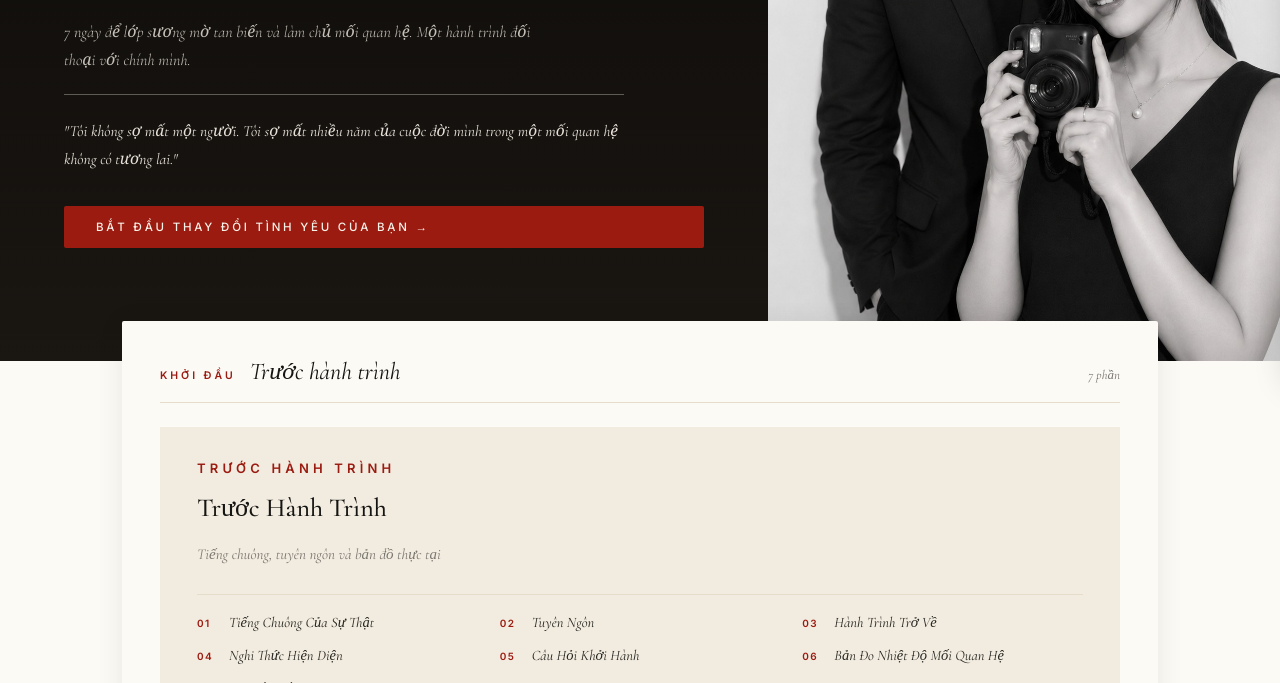
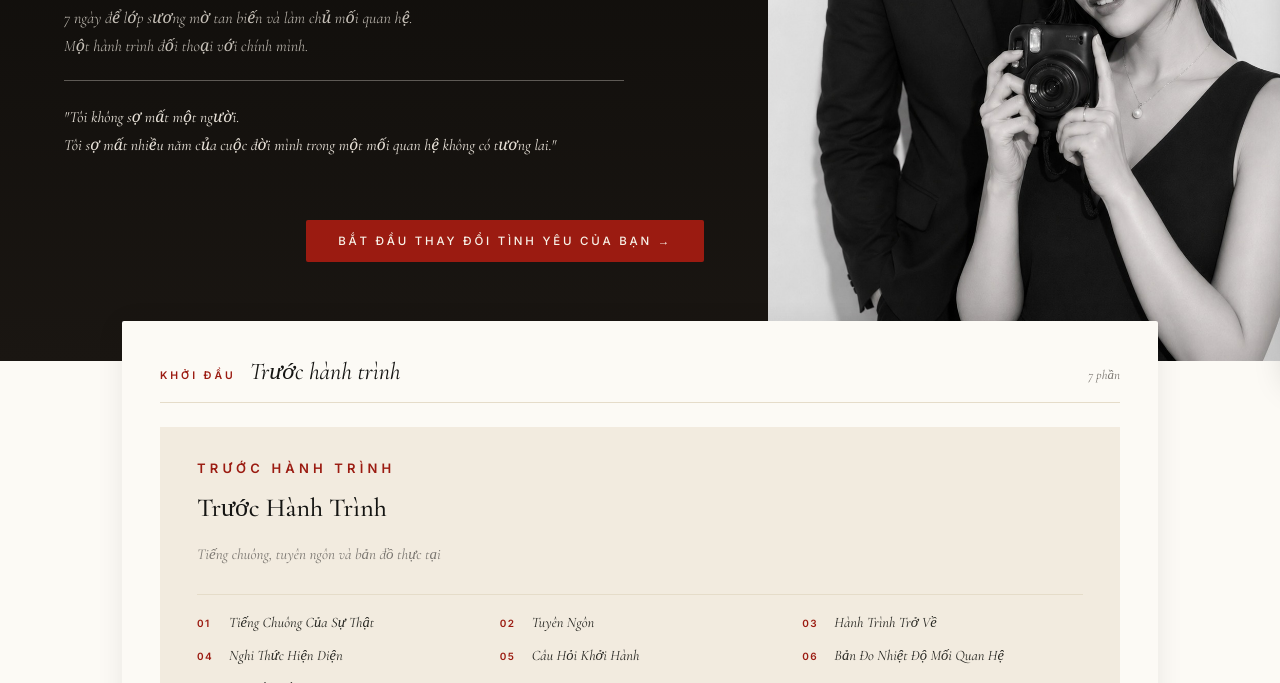
Before and after one commit to thutrangnguyenthi004-cpu/jannie-seiwa.com, a plain HTML site: page book/index.html in a window 1280 px wide. Shown: the part 417-1100 px from the top of the page. Drawn offline with nearby package versions, Linux system fonts and the light colour scheme.

Commit message:
Hero: line-break sub/quote at sentence, right-align CTA
Co-Authored-By: Claude Opus 4.7 (1M context) <noreply@anthropic.com>

```diff
--- a/book/index.html
+++ b/book/index.html
@@ -89,7 +89,8 @@ body{min-height:100vh;overflow-x:hidden}
 .hero-right img{width:100%;height:100%;object-fit:cover;object-position:center 20%;display:block}
 .hero-left .hero-div{margin:0 0 22px}
 .hero-left .hero-sub{margin:0 0 20px;text-align:left}
-.hero-left .hero-quote{margin:0;text-align:left;padding:22px 0 0}
+.hero-left .hero-quote{margin:0 0 28px;text-align:left;padding:22px 0 0}
+.hero-left .hero-cta{align-self:flex-end}
 @media(max-width:880px){
   .hero{grid-template-columns:1fr;min-height:auto}
   .hero-left{padding:48px 32px;text-align:center;align-items:center}
@@ -495,8 +496,8 @@ table.tt td:first-child{padding-right:14px;width:62%}
 <div class="hero-eye">Jannie &amp; Seiwa · Guidebook</div>
 <div class="hero-title">THE<br><strong>COMMITMENT</strong>CODE</div>
 <div class="hero-div"></div>
-<div class="hero-sub">7 ngày để lớp sương mờ tan biến và làm chủ mối quan hệ. Một hành trình đối thoại với chính mình.</div>
-<div class="hero-quote">"Tôi không sợ mất một người. Tôi sợ mất nhiều năm của cuộc đời mình trong một mối quan hệ không có tương lai."</div>
+<div class="hero-sub">7 ngày để lớp sương mờ tan biến và làm chủ mối quan hệ.<br>Một hành trình đối thoại với chính mình.</div>
+<div class="hero-quote">"Tôi không sợ mất một người.<br>Tôi sợ mất nhiều năm của cuộc đời mình trong một mối quan hệ không có tương lai."</div>
 <a class="hero-cta" href="#before">Bắt đầu thay đổi tình yêu của bạn →</a>
 </div>
 <div class="hero-right">
```
